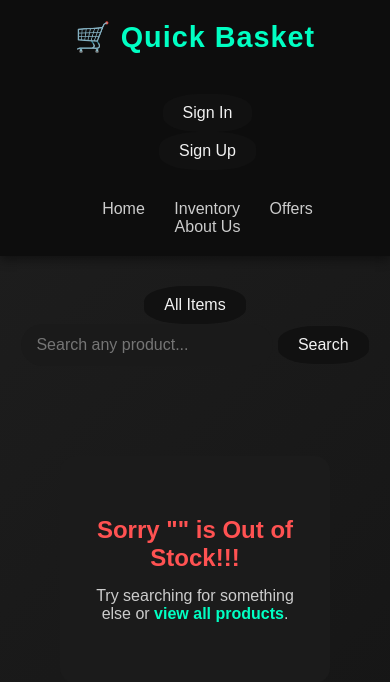
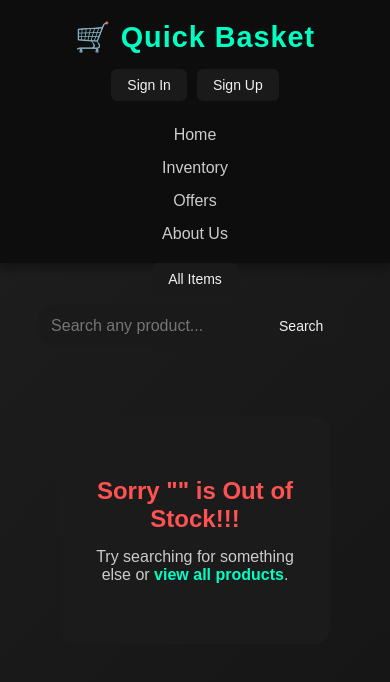
Before and after one commit to Manavbarodiya/e-commerce-store, a Django app: page /cart/ in a window 390 px wide. Shown: the top 682 px of the page. Run offline with Django 5.2, Linux system fonts and the light colour scheme; data that the repository does not hold is empty.

Commit message:
Fix header navigation button alignment for desktop view

```diff
--- a/static/css/base.css
+++ b/static/css/base.css
@@ -39,11 +39,17 @@ header h1:hover {
   text-decoration: none;
 }
 
+nav {
+  display: flex;
+  align-items: center;
+  gap: 20px;
+}
+
 nav a {
   text-decoration: none;
   color: #ccc;
-  margin-left: 25px;
   transition: 0.3s;
+  white-space: nowrap;
 }
 
 nav a:hover {
@@ -58,8 +64,10 @@ footer {
 
 /* Search Bar Styles */
 .search-bar {
-  text-align: center;
-  padding: 30px 15px;
+  display: flex;
+  align-items: center;
+  gap: 10px;
+  margin-right: 20px;
 }
 
 .search-bar input {
@@ -79,15 +87,20 @@ footer {
   box-shadow: 0 0 8px #00ffc3;
 }
 
+.search-bar a {
+  margin-left: 0;
+}
+
 .search-bar button {
-  padding: 10px 20px;
+  padding: 8px 16px;
   border: none;
-  border-radius: 40%;
-  background: #111;
+  border-radius: 6px;
+  background: #1a1a1a;
   color: #f2f2f2;
-  font-size: 16px;
+  font-size: 14px;
   font-weight: 500;
   cursor: pointer;
+  white-space: nowrap;
   transition: background-color 0.3s ease, color 0.3s ease, transform 0.2s ease, box-shadow 0.3s ease;
 }
 
@@ -156,12 +169,27 @@ footer {
 }
 
 /* Responsive */
-@media (max-width: 600px) {
+@media (max-width: 768px) {
   header {
     flex-direction: column;
+    padding: 20px;
+  }
+
+  nav {
+    flex-direction: column;
+    gap: 15px;
+    margin-top: 15px;
+    width: 100%;
+  }
+
+  .search-bar {
+    flex-wrap: wrap;
+    justify-content: center;
+    margin-right: 0;
+    margin-bottom: 10px;
+  }
+
+  nav > a {
     text-align: center;
   }
-  nav {
-    margin-top: 10px;
-  }
 }
```
